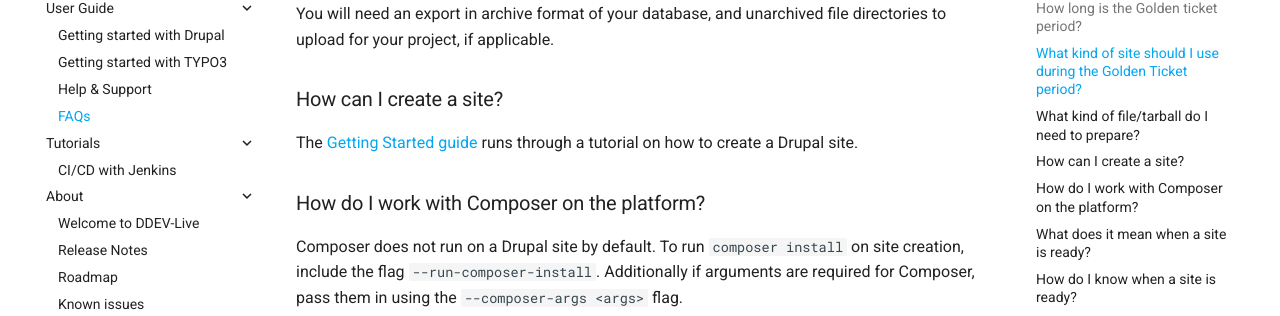
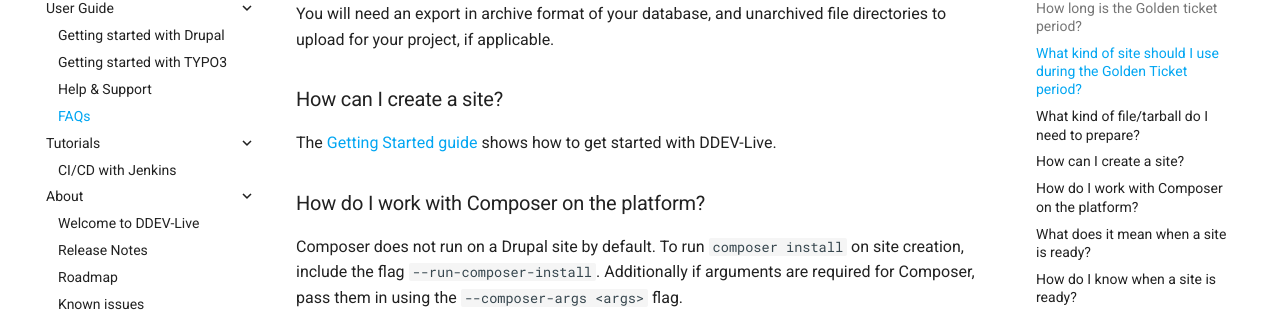
Before and after one commit to fru-io/docs-live, an MkDocs documentation site: the page built from docs/faq.md, in a window 1280 px wide and 900 px high, scrolled down 407 px. Shown: the part 127-443 px from the top of the window. Built offline with MkDocs 1.6.1 and Material for MkDocs 9.7.7, drawn with Linux system fonts in a browser that asks for light colours; some of the changed text lies outside the part shown.

Commit message:
Update faq.md (#36)
Updating links from dash>docs.

```diff
--- a/docs/faq.md
+++ b/docs/faq.md
@@ -7,7 +7,7 @@ You should use a test site. Your site will be live on our domain, which is a pub
 ### What kind of file/tarball do I need to prepare?
 You will need an export in archive format of your database, and unarchived file directories to upload for your project, if applicable.
 ### How can I create a site?
-The [Getting Started guide](https://dash.ddev.com/docs/getting-started/) runs through a tutorial on how to create a Drupal site.
+The [Getting Started guide](https://docs.ddev.com/getting-started/) shows how to get started with DDEV-Live.
 ### How do I work with Composer on the platform?
 Composer does not run on a Drupal site by default. To run `composer install` on site creation, include the flag `--run-composer-install`. Additionally if arguments are required for Composer, pass them in using the `--composer-args <args>` flag.
 ### What does it mean when a site is ready?
```
Also changed, not shown: other parts of docs/faq.md (+0 -2 lines).
